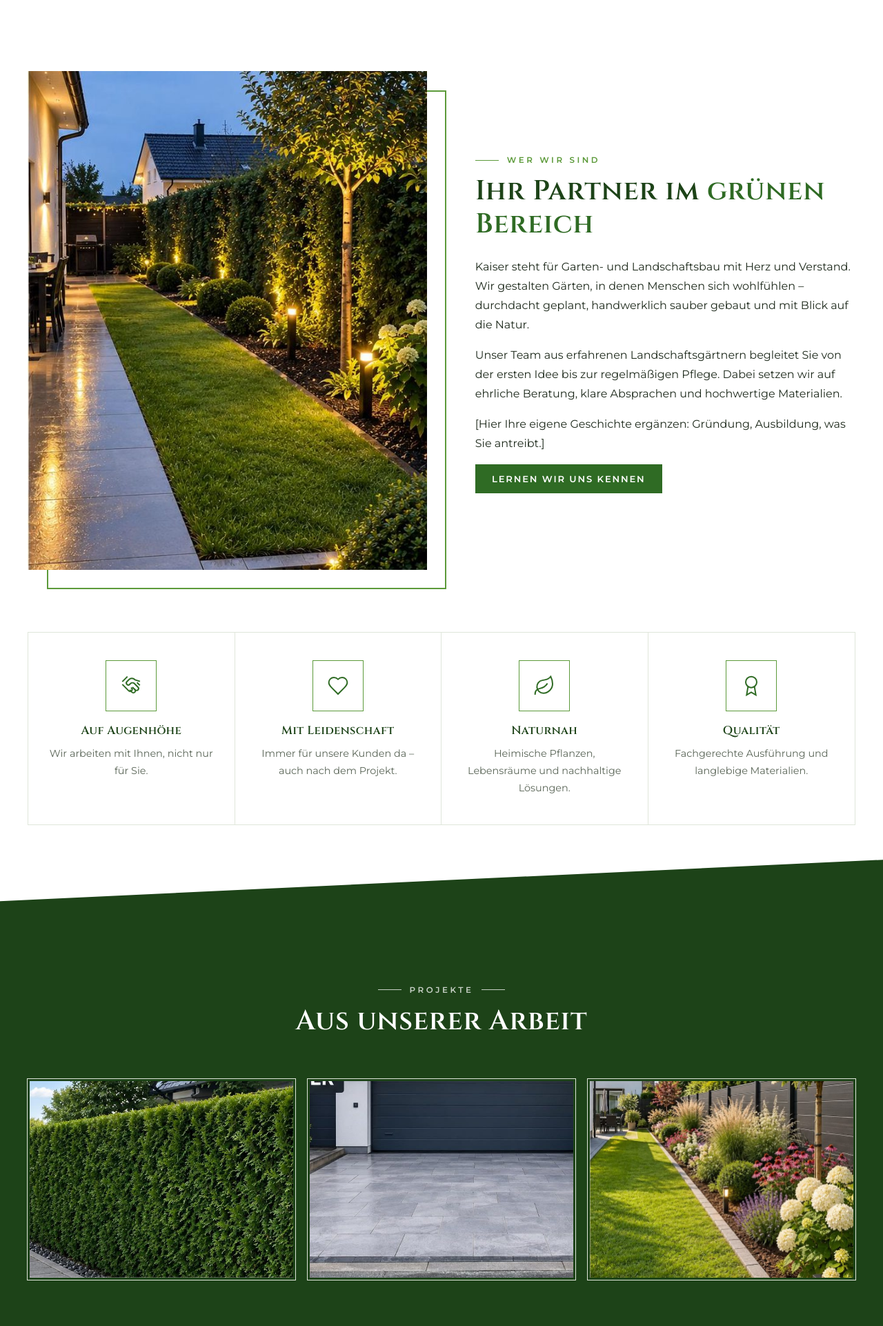
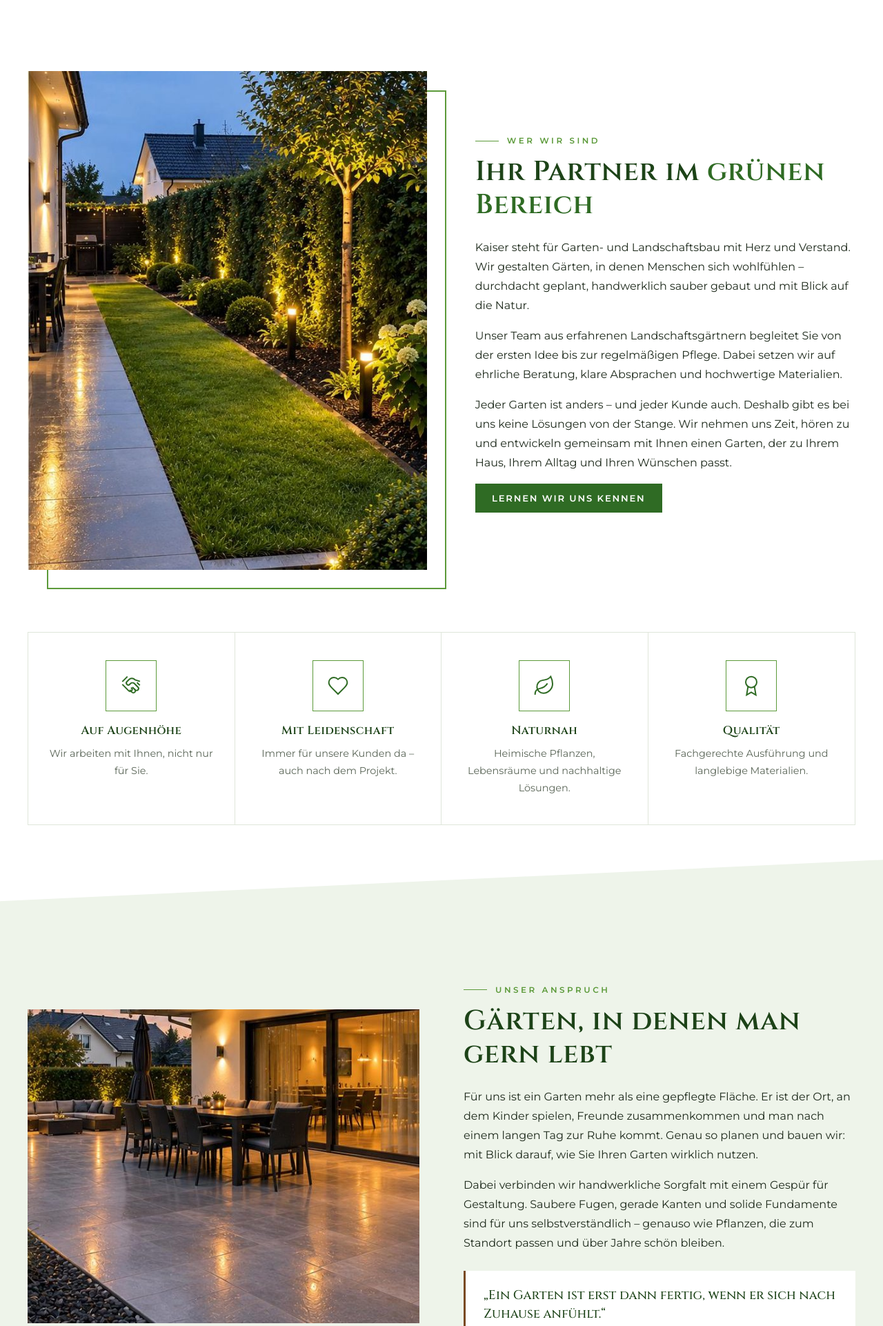
Before and after one commit to younus1younus2-bot/Save-Your-M-bel, a PHP site: page /galabau/ueber-uns.html in a window 1280 px wide. Shown: the part 566-2488 px from the top of the page at 69% size. Run offline with PHP 8.4, Linux system fonts and the light colour scheme.

Commit message:
Kaiser: keine Preisangaben mehr, „Über uns“ deutlich erweitert
Preise: €-Spalte, Kostenzeilen, Preis-Kästen, Kosten-FAQ und
Festpreis-Formulierungen entfernt („schriftliches Angebot“ statt „Festpreis“).

Über uns: Platzhaltertext ersetzt, neue Bereiche „Unser Anspruch“ mit Zitat,
„Das macht uns aus“ (6 Gründe), „Für wen wir arbeiten“, „So arbeiten wir“,
„Nachhaltig gedacht“, Leistungs-Kacheln, Kundenstimmen und „Fragen zu uns“.

Co-Authored-By: Claude Opus 5.5 <noreply@anthropic.com>
Claude-Session: https://claude.ai/code/session_01PzvZvCmUYNwNUwXf1LsTkw

```diff
--- a/galabau/css/style.css
+++ b/galabau/css/style.css
@@ -368,6 +368,10 @@ body.menu-open .header { z-index: 80; } /* Menü über der Abdeckung, sonst nich
 .side-phone { display: flex; align-items: center; gap: 10px; font: 600 1.3rem var(--serif); color: #fff; margin: 6px 0 18px; }
 .side-phone:hover { color: #fff; }
 
+.feature-grid--3 { grid-template-columns: repeat(3, minmax(0, 1fr)); }
+.quote-box { margin: 26px 0 0; padding: 22px 26px; border-left: 3px solid var(--brown); background: #fff; font: 500 1.15rem/1.5 var(--serif); color: var(--green-dark); }
+.quote-box span { display: block; margin-top: 8px; font: 500 .82rem var(--sans); color: var(--muted); letter-spacing: .06em; }
+
 /* Leistungsseiten: Details, Vergleich, Kalender, Preis & Tipp */
 .detail-list { display: grid; gap: 16px; margin: 6px 0 50px; }
 .table-hint { display: none; font-size: .78rem; color: var(--muted); margin: 10px 0 0; }
@@ -398,7 +402,7 @@ body.menu-open .header { z-index: 80; } /* Menü über der Abdeckung, sonst nich
 .season--2 .season__head { background: var(--brown); }
 .season--3 .season__head { background: var(--green-dark); }
 .season .check-list { padding: 18px 20px; margin: 0; font-size: .92rem; }
-.info-row { display: grid; grid-template-columns: 1.2fr 1fr; gap: 16px; margin-top: 50px; }
+.info-row { display: grid; gap: 16px; margin-top: 50px; }
 .price-box, .tip { padding: 28px; }
 .price-box { border: 1px solid var(--line); background: #fff; }
 .price-box p { margin: 0; font-size: .92rem; }
@@ -532,6 +536,7 @@ body.menu-open .header { z-index: 80; } /* Menü über der Abdeckung, sonst nich
   .carousel__item { flex-basis: calc((100% - 22px) / 2); }
   .intro__badge { right: 10px; }
   .intro__media::before { inset: 16px -12px -12px 16px; }
+  .feature-grid--3 { grid-template-columns: repeat(2, minmax(0, 1fr)); }
 }
 @media (max-width: 680px) {
   body { font-size: 15px; padding-bottom: 64px; }
--- a/galabau/index.html
+++ b/galabau/index.html
@@ -30,7 +30,7 @@
           </div>
           <ul class="hero__badges anim-up d4">
             <li><i data-icon="check"></i> Kostenlose Beratung vor Ort</li>
-            <li><i data-icon="check"></i> Festpreis-Angebot</li>
+            <li><i data-icon="check"></i> Termintreu &amp; sauber</li>
             <li><i data-icon="check"></i> Alles aus einer Hand</li>
           </ul>
         </div>
@@ -67,7 +67,7 @@
         <div class="values stagger">
           <div class="value reveal"><div class="value__icon"><i data-icon="handshake"></i></div><h3>Persönlich</h3><p>Ein fester Ansprechpartner für Ihr gesamtes Projekt.</p></div>
           <div class="value reveal"><div class="value__icon"><i data-icon="award"></i></div><h3>Fachgerecht</h3><p>Ausgebildete Landschaftsgärtner und hochwertige Materialien.</p></div>
-          <div class="value reveal"><div class="value__icon"><i data-icon="euro"></i></div><h3>Transparent</h3><p>Klares Festpreis-Angebot – ohne versteckte Kosten.</p></div>
+          <div class="value reveal"><div class="value__icon"><i data-icon="file"></i></div><h3>Transparent</h3><p>Klare Absprachen und ein schriftliches Angebot.</p></div>
           <div class="value reveal"><div class="value__icon"><i data-icon="calendar"></i></div><h3>Zuverlässig</h3><p>Verbindliche Termine und saubere Baustellen.</p></div>
         </div>
       </div>
@@ -106,7 +106,7 @@
         <div class="steps stagger">
           <div class="step reveal"><div class="step__num">1</div><h3>Anfrage</h3><p>Rufen Sie an oder schreiben Sie uns – wir melden uns innerhalb von 24 Stunden.</p></div>
           <div class="step reveal"><div class="step__num">2</div><h3>Beratung vor Ort</h3><p>Wir sehen uns Ihren Garten an, hören zu und nehmen Maß – kostenlos.</p></div>
-          <div class="step reveal"><div class="step__num">3</div><h3>Planung &amp; Angebot</h3><p>Sie erhalten einen klaren Entwurf und ein verbindliches Festpreis-Angebot.</p></div>
+          <div class="step reveal"><div class="step__num">3</div><h3>Planung &amp; Angebot</h3><p>Sie erhalten einen klaren Entwurf und ein schriftliches Angebot.</p></div>
           <div class="step reveal"><div class="step__num">4</div><h3>Umsetzung</h3><p>Unser Team baut sauber und termingerecht – bis zur gemeinsamen Abnahme.</p></div>
         </div>
       </div>
--- a/galabau/js/main.js
+++ b/galabau/js/main.js
@@ -39,7 +39,7 @@ window.SERVICES = [
    (z. B. aus Google) ersetzen – erfundene Bewertungen sind in Deutschland unzulässig (UWG).
    service = slug der Leistung → erscheint zusätzlich auf deren Unterseite. */
 window.REVIEWS = [
-  { name: 'Beispielkunde A.', place: 'Musterstadt', service: 'gartenplanung', stars: 5, text: 'Von der Planung bis zur Umsetzung super abgestimmt. Unser Garten ist nicht wiederzuerkennen – pünktlich, sauber und zum vereinbarten Preis.' },
+  { name: 'Beispielkunde A.', place: 'Musterstadt', service: 'gartenplanung', stars: 5, text: 'Von der Planung bis zur Umsetzung super abgestimmt. Unser Garten ist nicht wiederzuerkennen – pünktlich, sauber und genau wie besprochen.' },
   { name: 'Beispielkundin B.', place: 'Nachbarort 1', service: 'terrassen-auffahrten', stars: 5, text: 'Die neue Terrasse ist perfekt verlegt. Das Team hat jeden Abend aufgeräumt und uns gut beraten, welcher Stein zu unserem Haus passt.' },
   { name: 'Beispielkunde C.', place: 'Nachbarort 2', service: 'gartenpflege', stars: 5, text: 'Wir lassen unseren Garten seit zwei Jahren pflegen. Zuverlässig, freundlich und immer erreichbar. Klare Empfehlung!' },
   { name: 'Beispielkundin D.', place: 'Musterstadt', service: 'lichtplanung', stars: 5, text: 'Die Gartenbeleuchtung hat unseren Abenden eine ganz neue Stimmung gegeben. Tolle Ideen und saubere Verkabelung.' },
@@ -84,7 +84,8 @@ const ICONS = {
   tree: '<path d="M12 22v-7"/><path d="M12 2a5 5 0 0 0-5 5 4 4 0 0 0-2 7.5A4 4 0 0 0 9 18h6a4 4 0 0 0 4-3.5A4 4 0 0 0 17 7a5 5 0 0 0-5-5z"/>',
   award: '<circle cx="12" cy="8" r="6"/><path d="M15.5 13 17 22l-5-3-5 3 1.5-9"/>',
   send: '<path d="m22 2-7 20-4-9-9-4z"/><path d="M22 2 11 13"/>',
-  home: '<path d="m3 10 9-7 9 7v11H3z"/><path d="M9 21v-7h6v7"/>'
+  home: '<path d="m3 10 9-7 9 7v11H3z"/><path d="M9 21v-7h6v7"/>',
+  building: '<rect x="4" y="2" width="16" height="20"/><path d="M9 22v-4h6v4M8 6h.01M12 6h.01M16 6h.01M8 10h.01M12 10h.01M16 10h.01M8 14h.01M12 14h.01M16 14h.01"/>'
 };
 const icon = (name, cls = '') =>
   `<svg class="ico ${cls}" viewBox="0 0 24 24" fill="none" stroke="currentColor" stroke-width="1.8" stroke-linecap="square" stroke-linejoin="miter" aria-hidden="true">${ICONS[name] || ''}</svg>`;
--- a/galabau/kontakt.html
+++ b/galabau/kontakt.html
@@ -82,7 +82,7 @@
         </div>
         <div class="faq reveal">
           <details><summary>Ist die Beratung vor Ort wirklich kostenlos?</summary><div><p>Ja. Wir kommen zu Ihnen, sehen uns Ihren Garten an und besprechen Ihre Wünsche – kostenlos und unverbindlich.</p></div></details>
-          <details><summary>Wie schnell bekomme ich ein Angebot?</summary><div><p>In der Regel erhalten Sie Ihr schriftliches Festpreis-Angebot wenige Tage nach dem Termin vor Ort.</p></div></details>
+          <details><summary>Wie schnell bekomme ich ein Angebot?</summary><div><p>In der Regel erhalten Sie Ihr schriftliches Angebot wenige Tage nach dem Termin vor Ort.</p></div></details>
           <details><summary>In welchem Gebiet sind Sie tätig?</summary><div><p>Wir arbeiten in <span data-site="city"></span> und Umgebung. Fragen Sie gern auch an, wenn Ihr Ort nicht in der Liste steht.</p></div></details>
           <details><summary>Muss ich während der Arbeiten zu Hause sein?</summary><div><p>Nein. Nach der Abstimmung arbeiten wir selbstständig. Wichtig ist nur, dass wir Zugang zum Garten sowie zu Wasser und Strom haben.</p></div></details>
           <details><summary>Arbeiten Sie auch im Winter?</summary><div><p>Ja. Viele Arbeiten wie Gehölzschnitt, Fällungen, Mauern oder Pflaster sind auch in der kalten Jahreszeit möglich, solange der Boden nicht gefroren ist.</p></div></details>
--- a/galabau/leistungen.html
+++ b/galabau/leistungen.html
@@ -48,7 +48,7 @@
       <div class="container reveal">
         <p class="eyebrow">Jetzt starten</p>
         <h2>Lassen Sie uns über Ihren Garten sprechen</h2>
-        <p>Kostenlose Beratung vor Ort und ein klares Festpreis-Angebot – rufen Sie uns einfach an.</p>
+        <p>Kostenlose Beratung vor Ort und ein schriftliches Angebot – rufen Sie uns einfach an.</p>
         <div class="cta__actions">
           <a href="#" data-tel class="btn btn--light"><i data-icon="phone"></i> <span data-site="phone"></span></a>
           <a href="kontakt.html" class="btn btn--ghost">Angebot anfragen</a>
--- a/galabau/referenzen.html
+++ b/galabau/referenzen.html
@@ -98,7 +98,7 @@
       <div class="container reveal">
         <p class="eyebrow">Jetzt starten</p>
         <h2>Lassen Sie uns über Ihren Garten sprechen</h2>
-        <p>Kostenlose Beratung vor Ort und ein klares Festpreis-Angebot – rufen Sie uns einfach an.</p>
+        <p>Kostenlose Beratung vor Ort und ein schriftliches Angebot – rufen Sie uns einfach an.</p>
         <div class="cta__actions">
           <a href="#" data-tel class="btn btn--light"><i data-icon="phone"></i> <span data-site="phone"></span></a>
           <a href="kontakt.html" class="btn btn--ghost">Angebot anfragen</a>
--- a/galabau/ueber-uns.html
+++ b/galabau/ueber-uns.html
@@ -32,7 +32,7 @@
           <h2>Ihr Partner im <span class="green">grünen Bereich</span></h2>
           <p>Kaiser steht für Garten- und Landschaftsbau mit Herz und Verstand. Wir gestalten Gärten, in denen Menschen sich wohlfühlen – durchdacht geplant, handwerklich sauber gebaut und mit Blick auf die Natur.</p>
           <p>Unser Team aus erfahrenen Landschaftsgärtnern begleitet Sie von der ersten Idee bis zur regelmäßigen Pflege. Dabei setzen wir auf ehrliche Beratung, klare Absprachen und hochwertige Materialien.</p>
-          <p>[Hier Ihre eigene Geschichte ergänzen: Gründung, Ausbildung, was Sie antreibt.]</p>
+          <p>Jeder Garten ist anders – und jeder Kunde auch. Deshalb gibt es bei uns keine Lösungen von der Stange. Wir nehmen uns Zeit, hören zu und entwickeln gemeinsam mit Ihnen einen Garten, der zu Ihrem Haus, Ihrem Alltag und Ihren Wünschen passt.</p>
           <a href="kontakt.html" class="btn">Lernen wir uns kennen</a>
         </div>
       </div>
@@ -47,6 +47,55 @@
       </div>
     </section>
 
+    <!-- Philosophie -->
+    <section class="section section--pale slant-top">
+      <div class="container split">
+        <div class="split__media reveal reveal--left"><div class="media" data-img="img/projekte/abend-nachher.jpg"></div></div>
+        <div class="reveal reveal--right">
+          <p class="eyebrow">Unser Anspruch</p>
+          <h2>Gärten, in denen man gern lebt</h2>
+          <p>Für uns ist ein Garten mehr als eine gepflegte Fläche. Er ist der Ort, an dem Kinder spielen, Freunde zusammenkommen und man nach einem langen Tag zur Ruhe kommt. Genau so planen und bauen wir: mit Blick darauf, wie Sie Ihren Garten wirklich nutzen.</p>
+          <p>Dabei verbinden wir handwerkliche Sorgfalt mit einem Gespür für Gestaltung. Saubere Fugen, gerade Kanten und solide Fundamente sind für uns selbstverständlich – genauso wie Pflanzen, die zum Standort passen und über Jahre schön bleiben.</p>
+          <blockquote class="quote-box">„Ein Garten ist erst dann fertig, wenn er sich nach Zuhause anfühlt.“<span>– Ihr Kaiser-Team</span></blockquote>
+        </div>
+      </div>
+    </section>
+
+    <!-- Das macht uns aus -->
+    <section class="section">
+      <div class="container">
+        <div class="section__head reveal">
+          <p class="eyebrow">Warum Kaiser?</p>
+          <h2>Das macht uns aus</h2>
+          <p>Sechs Gründe, warum Kunden uns ihren Garten anvertrauen.</p>
+        </div>
+        <div class="feature-grid feature-grid--3 stagger" style="margin:0">
+          <div class="feature reveal"><i data-icon="leaf"></i><div><h3>Alles aus einer Hand</h3><p>Planung, Bau und Pflege von einem Betrieb – ohne Abstimmung zwischen vielen Firmen.</p></div></div>
+          <div class="feature reveal"><i data-icon="users"></i><div><h3>Ein fester Ansprechpartner</h3><p>Sie haben vom ersten Gespräch bis zur Abnahme eine Person, die Ihr Projekt kennt.</p></div></div>
+          <div class="feature reveal"><i data-icon="handshake"></i><div><h3>Ehrliche Beratung</h3><p>Wir empfehlen, was zu Ihrem Garten passt – nicht, was sich am besten verkauft.</p></div></div>
+          <div class="feature reveal"><i data-icon="calendar"></i><div><h3>Termintreu &amp; sauber</h3><p>Wir kommen, wann wir es zusagen, und hinterlassen jeden Abend eine aufgeräumte Baustelle.</p></div></div>
+          <div class="feature reveal"><i data-icon="award"></i><div><h3>Handwerk mit Sorgfalt</h3><p>Fachgerechter Unterbau, saubere Details und Materialien, die lange halten.</p></div></div>
+          <div class="feature reveal"><i data-icon="phone"></i><div><h3>Schnell erreichbar</h3><p>Anruf, WhatsApp oder E-Mail – wir melden uns in der Regel innerhalb von 24 Stunden.</p></div></div>
+        </div>
+      </div>
+    </section>
+
+    <!-- Für wen wir arbeiten -->
+    <section class="section section--cream">
+      <div class="container">
+        <div class="section__head reveal">
+          <p class="eyebrow">Unsere Kunden</p>
+          <h2>Für wen wir arbeiten</h2>
+        </div>
+        <div class="values stagger">
+          <div class="value reveal"><div class="value__icon"><i data-icon="home"></i></div><h3>Privatkunden</h3><p>Hausgärten, Vorgärten, Terrassen und Einfahrten – vom Reihenhaus bis zum großen Grundstück.</p></div>
+          <div class="value reveal"><div class="value__icon"><i data-icon="building"></i></div><h3>Wohnanlagen</h3><p>Pflege und Neugestaltung von Außenanlagen für Hausverwaltungen und Eigentümergemeinschaften.</p></div>
+          <div class="value reveal"><div class="value__icon"><i data-icon="grid"></i></div><h3>Gewerbe</h3><p>Gepflegte Firmengelände, Parkplätze und Eingangsbereiche – der erste Eindruck zählt.</p></div>
+          <div class="value reveal"><div class="value__icon"><i data-icon="pencil"></i></div><h3>Bauherren</h3><p>Außenanlagen für Neubauten – abgestimmt mit Architekten und Bauträgern.</p></div>
+        </div>
+      </div>
+    </section>
+
     <section class="section section--dark slant-top">
       <div class="container">
         <div class="section__head reveal">
@@ -57,6 +106,42 @@
           <figure class="gallery__item reveal" data-lightbox="work"><div class="media" data-img="img/projekte/hecke-breit.jpg"></div><figcaption><b>Heckenschnitt</b>Formschnitt mit Präzision</figcaption></figure>
           <figure class="gallery__item reveal" data-lightbox="work"><div class="media" data-img="img/projekte/einfahrt-nachher.jpg"></div><figcaption><b>Plattenarbeiten</b>Sorgfalt bis zur letzten Fuge</figcaption></figure>
           <figure class="gallery__item reveal" data-lightbox="work"><div class="media" data-img="img/projekte/beet-nachher.jpg"></div><figcaption><b>Bepflanzung</b>Beete, die das ganze Jahr wirken</figcaption></figure>
+        </div>
+      </div>
+    </section>
+
+    <!-- So arbeiten wir -->
+    <section class="section">
+      <div class="container">
+        <div class="section__head reveal">
+          <p class="eyebrow">Unsere Arbeitsweise</p>
+          <h2>So arbeiten wir mit Ihnen</h2>
+          <p>Klare Schritte, klare Absprachen – damit Sie jederzeit wissen, was passiert.</p>
+        </div>
+        <div class="steps stagger">
+          <div class="step reveal"><div class="step__num">1</div><h3>Zuhören</h3><p>Sie erzählen uns, was Sie sich wünschen – am Telefon oder direkt bei Ihnen im Garten.</p></div>
+          <div class="step reveal"><div class="step__num">2</div><h3>Beraten</h3><p>Wir sehen uns alles vor Ort an und zeigen Ihnen Möglichkeiten und Materialien.</p></div>
+          <div class="step reveal"><div class="step__num">3</div><h3>Planen</h3><p>Sie erhalten einen klaren Plan und ein schriftliches Angebot mit Zeitplan.</p></div>
+          <div class="step reveal"><div class="step__num">4</div><h3>Umsetzen</h3><p>Unser Team baut sauber und termingerecht – bis zur gemeinsamen Abnahme.</p></div>
+        </div>
+      </div>
+    </section>
+
+    <!-- Nachhaltigkeit -->
+    <section class="section section--pale slant-top">
+      <div class="container split split--rev">
+        <div class="split__media reveal reveal--right"><div class="media" data-img="img/projekte/beet-nachher.jpg"></div></div>
+        <div class="reveal reveal--left">
+          <p class="eyebrow">Natur &amp; Umwelt</p>
+          <h2>Nachhaltig gedacht</h2>
+          <p>Ein Garten soll nicht nur Ihnen Freude machen, sondern auch Vögeln, Bienen und Schmetterlingen. Deshalb achten wir bei jeder Planung darauf, der Natur Raum zu geben.</p>
+          <ul class="check-list">
+            <li><i data-icon="check"></i> Heimische und insektenfreundliche Pflanzen</li>
+            <li><i data-icon="check"></i> Regenwasser versickern lassen statt ableiten</li>
+            <li><i data-icon="check"></i> Langlebige Materialien, die nicht ständig ersetzt werden müssen</li>
+            <li><i data-icon="check"></i> Warmweißes, nach unten gerichtetes Licht – schonend für nachtaktive Tiere</li>
+            <li><i data-icon="check"></i> Fachgerechte Verwertung von Grünschnitt und Aushub</li>
+          </ul>
         </div>
       </div>
     </section>
@@ -86,6 +171,46 @@
       </div>
     </section>
 
+    <!-- Leistungen -->
+    <section class="section">
+      <div class="container">
+        <div class="section__head reveal">
+          <p class="eyebrow">Leistungen</p>
+          <h2>Was wir für Sie tun</h2>
+        </div>
+        <div class="tiles" data-tiles="all"></div>
+      </div>
+    </section>
+
+    <!-- Bewertungen -->
+    <section class="section section--pale slant-top">
+      <div class="container">
+        <div class="section__head reveal">
+          <p class="eyebrow">Kundenstimmen</p>
+          <h2>Das sagen unsere Kunden</h2>
+          <div class="rating-summary" data-rating-summary></div>
+        </div>
+        <div class="reviews reveal" data-reviews></div>
+      </div>
+    </section>
+
+    <!-- Fragen zu uns -->
+    <section class="section">
+      <div class="container container--narrow">
+        <div class="section__head reveal">
+          <p class="eyebrow">FAQ</p>
+          <h2>Fragen zu uns</h2>
+        </div>
+        <div class="faq reveal">
+          <details><summary>Wo sind Sie tätig?</summary><div><p>Wir arbeiten in <span data-site="city"></span> und Umgebung. Wenn Ihr Ort etwas weiter entfernt liegt, fragen Sie gern trotzdem an – bei größeren Projekten kommen wir auch weiter raus.</p></div></details>
+          <details><summary>Übernehmen Sie auch kleine Aufträge?</summary><div><p>Ja. Vom einmaligen Heckenschnitt bis zur kompletten Neuanlage – jeder Auftrag bekommt bei uns die gleiche Sorgfalt.</p></div></details>
+          <details><summary>Wie schnell melden Sie sich?</summary><div><p>In der Regel innerhalb von 24 Stunden. Am schnellsten erreichen Sie uns telefonisch oder per WhatsApp.</p></div></details>
+          <details><summary>Kann ich mir Projekte von Ihnen ansehen?</summary><div><p>Gern. Eine Auswahl finden Sie auf unserer Seite <a href="referenzen.html">Referenzen</a>. Bei der Beratung zeigen wir Ihnen weitere Beispiele, die zu Ihrem Vorhaben passen.</p></div></details>
+          <details><summary>Bilden Sie aus?</summary><div><p>Ja, wir freuen uns über Bewerbungen von Auszubildenden zum Landschaftsgärtner (m/w/d) – genauso wie über erfahrene Fachkräfte und Helfer.</p></div></details>
+        </div>
+      </div>
+    </section>
+
     <section class="section section--cream">
       <div class="container" style="text-align:center">
         <p class="eyebrow reveal">Karriere</p>
@@ -103,7 +228,7 @@
       <div class="container reveal">
         <p class="eyebrow">Jetzt starten</p>
         <h2>Lassen Sie uns über Ihren Garten sprechen</h2>
-        <p>Kostenlose Beratung vor Ort und ein klares Festpreis-Angebot – rufen Sie uns einfach an.</p>
+        <p>Kostenlose Beratung vor Ort und ein schriftliches Angebot – rufen Sie uns einfach an.</p>
         <div class="cta__actions">
           <a href="#" data-tel class="btn btn--light"><i data-icon="phone"></i> <span data-site="phone"></span></a>
           <a href="kontakt.html" class="btn btn--ghost">Angebot anfragen</a>
```
Also changed, not shown: galabau/gartenpflege.html (+3 -9 lines), galabau/gartenplanung.html (+6 -12 lines), galabau/holzarbeiten.html (+3 -8 lines), galabau/lichtplanung.html (+2 -7 lines), galabau/rasen-bepflanzung.html (+2 -8 lines), galabau/terrassen-auffahrten.html (+9 -14 lines), galabau/treppen-mauern.html (+2 -7 lines).
